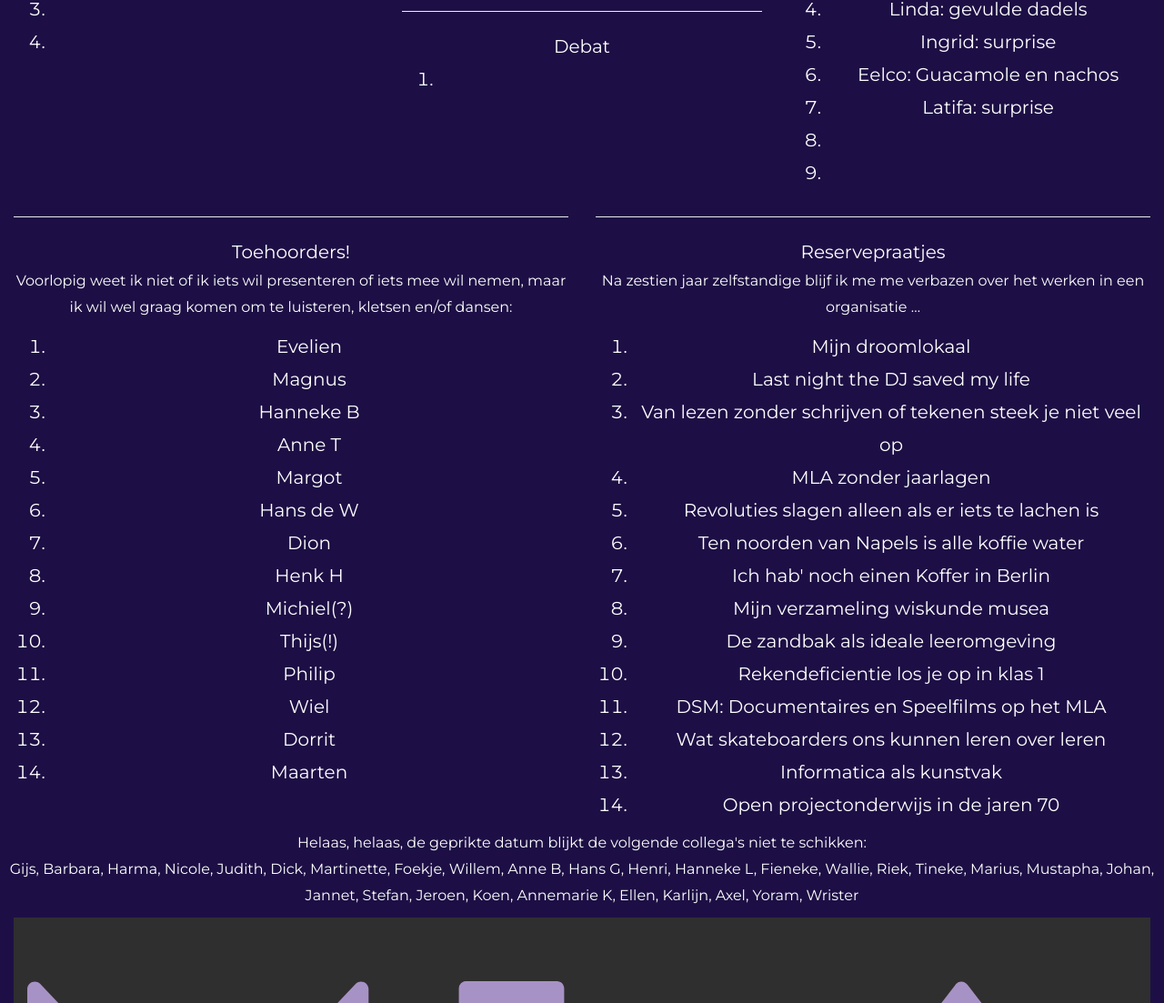
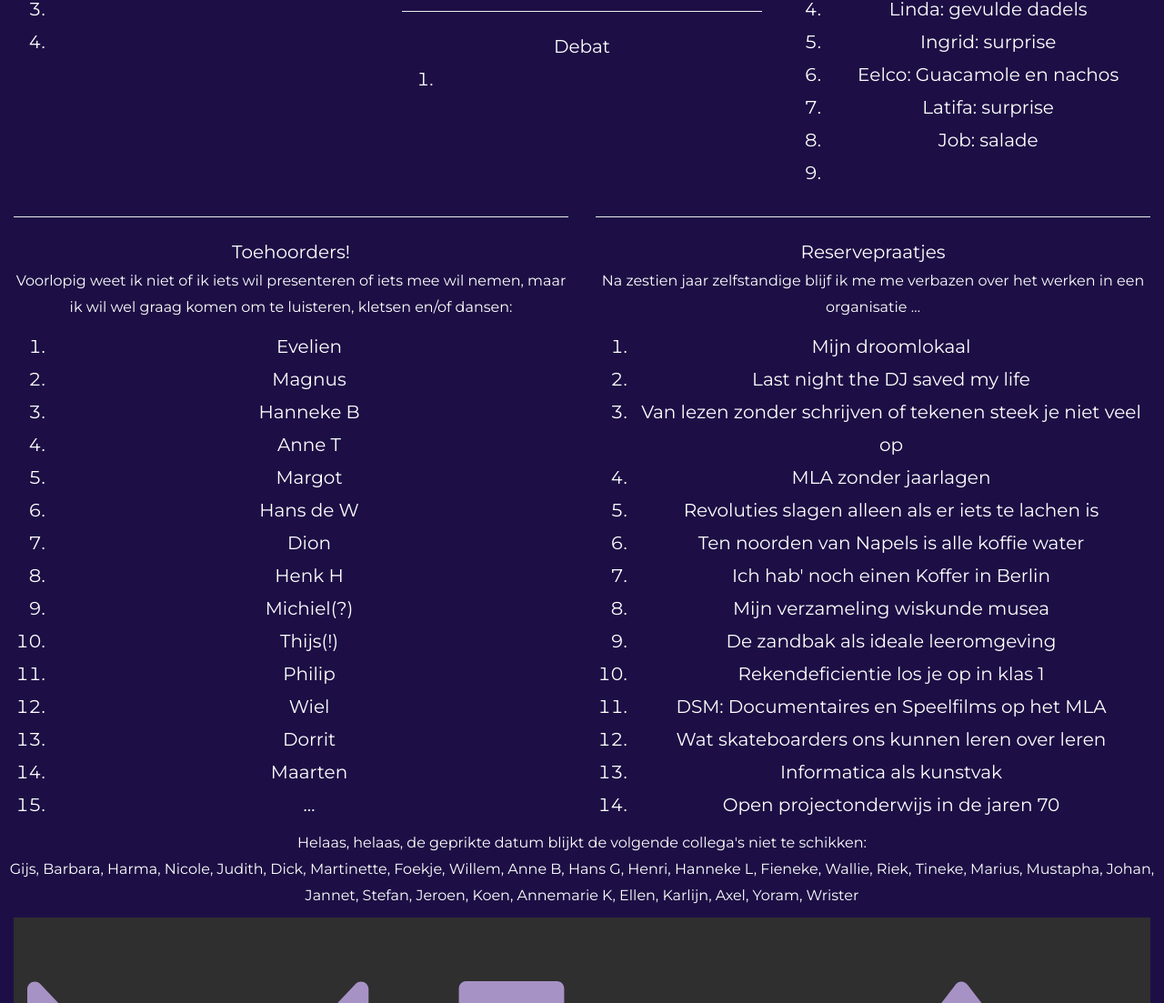
Before and after one commit to xota/MLAteachmeet, a plain HTML site: page index.html in a window 1280 px wide. Shown: the part 2698-3801 px from the top of the page at 91% size. Drawn offline with nearby package versions, Linux system fonts and the light colour scheme.

Commit message:
Update index.html

```diff
--- a/index.html
+++ b/index.html
@@ -166,7 +166,7 @@
   			<li>Ingrid: surprise</li>
   			<li>Eelco: Guacamole en nachos</li>
   			<li>Latifa: surprise</li>
-  			<li></li>
+  			<li>Job: salade</li>
   			<li></li>
    		</ol>
   	</div>
@@ -191,6 +191,7 @@
 		<li>Wiel</li>
 		<li>Dorrit</li>
 		<li>Maarten</li>
+		<li>…</li>
    		</ol>
   	</div>
   	<div class ="col-sm-6">
```
